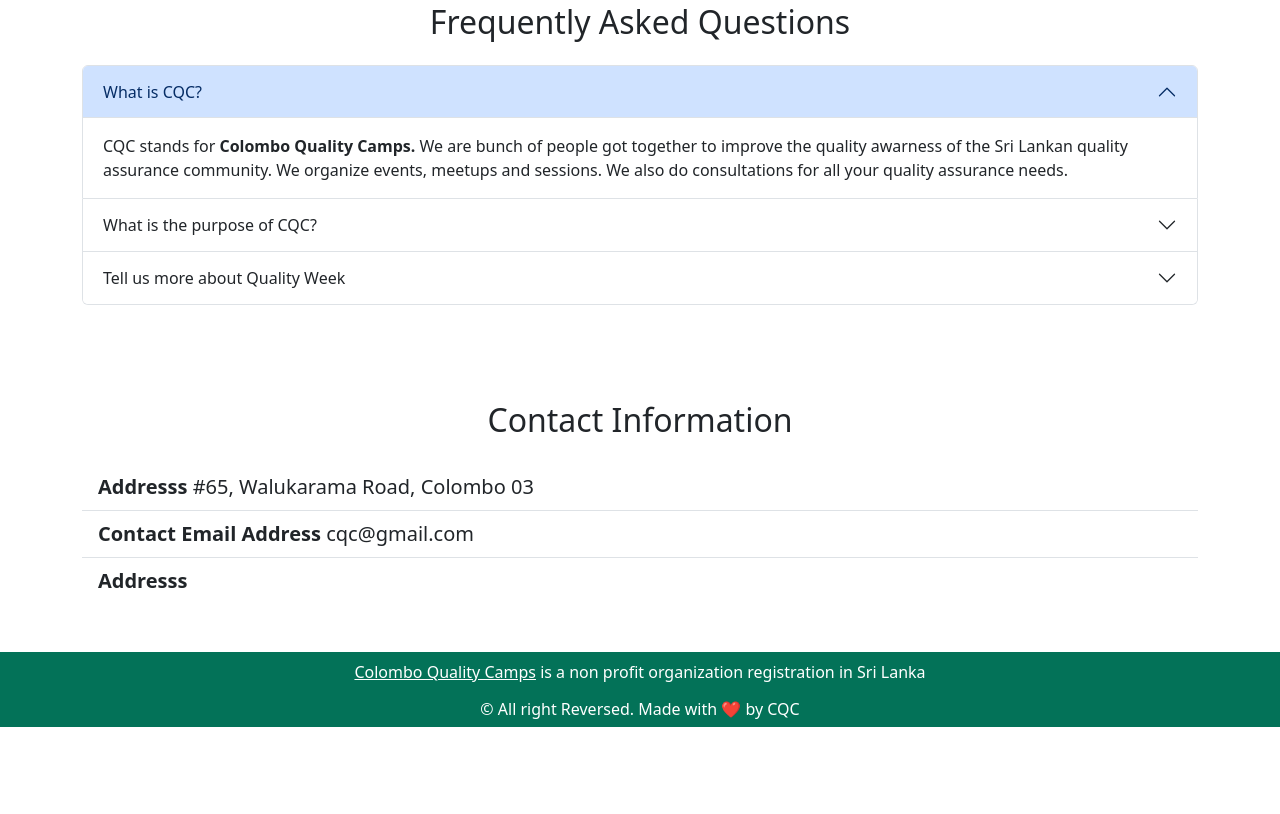
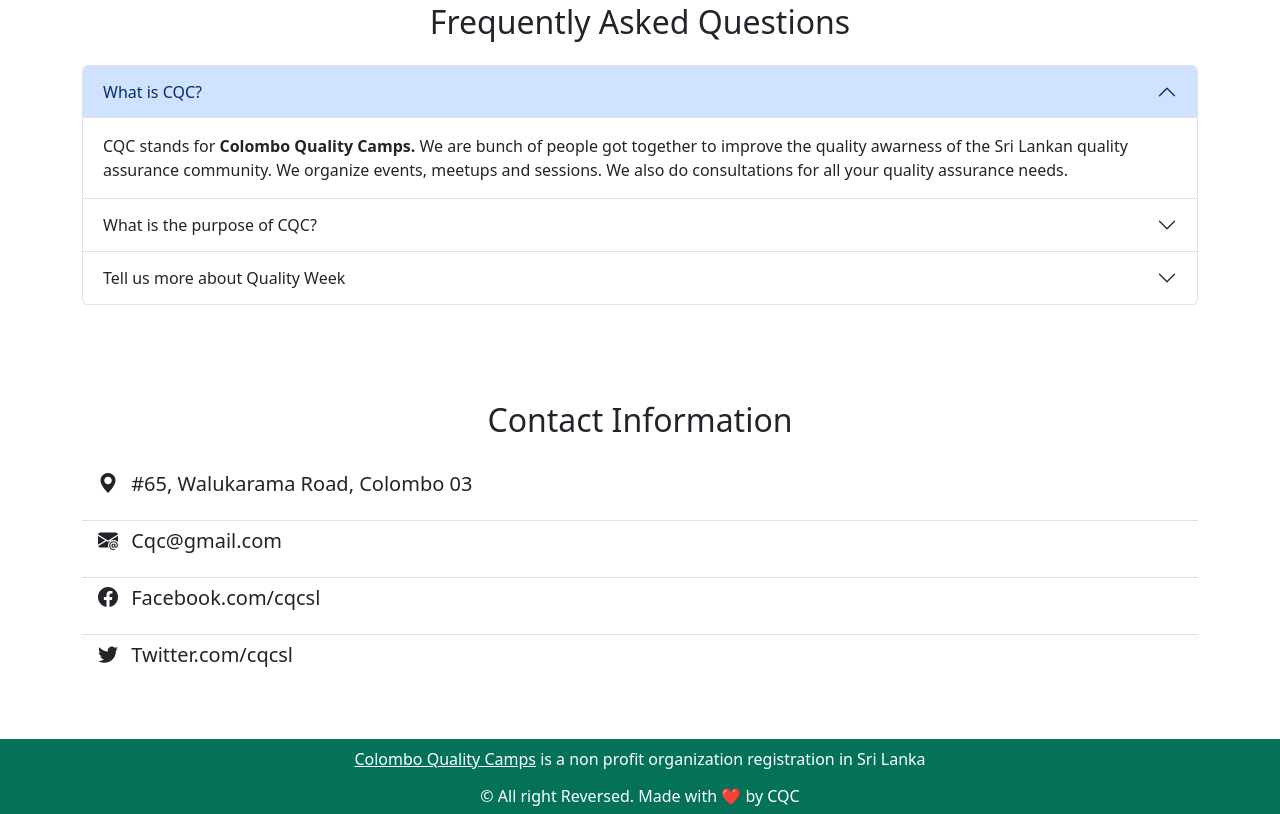
Before and after one commit to Chamalasela/cqc, a plain HTML site: page index.html in a window 1280 px wide. Shown: the part 1311-2125 px from the top of the page. Before the commit the page ends 2038 px from the top, so only its background shows below. Drawn offline with nearby package versions, Linux system fonts and the light colour scheme.

```diff
--- a/index.html
+++ b/index.html
@@ -191,13 +191,24 @@
                     <h2 class="text-center mb-4">Contact Information</h2>
                     <ul class="list-group list-group-flush lead">
                         <li class="list-group-item">
-                            <span class="fw-bold">Addresss</span> #65, Walukarama Road, Colombo 03
+                            <div class="h5 mb-3">
+                                <i class="bi bi-geo-alt-fill"></i>  <span class="fw-lighter p-2">#65, Walukarama Road, Colombo 03</span>
+                            </div>
                         </li>
                         <li class="list-group-item">
-                            <span class="fw-bold">Contact Email Address</span> cqc@gmail.com
+                            <div class="h5 mb-3">
+                                <i class="bi bi-envelope-at-fill"></i>  <span class="fw-lighter p-2">Cqc@gmail.com</span>
+                            </div>
                         </li>
                         <li class="list-group-item">
-                            <span class="fw-bold">Addresss</span>
+                            <div class="h5 mb-3">
+                                <i class="bi bi-facebook"></i>  <span class="fw-lighter p-2">Facebook.com/cqcsl</span>
+                            </div>
+                        </li>
+                        <li class="list-group-item">
+                            <div class="h5 mb-3">
+                                <i class="bi bi-twitter"></i>  <span class="fw-lighter p-2">Twitter.com/cqcsl</span>
+                            </div>
                         </li>
                     </ul>
                 </div>
```
